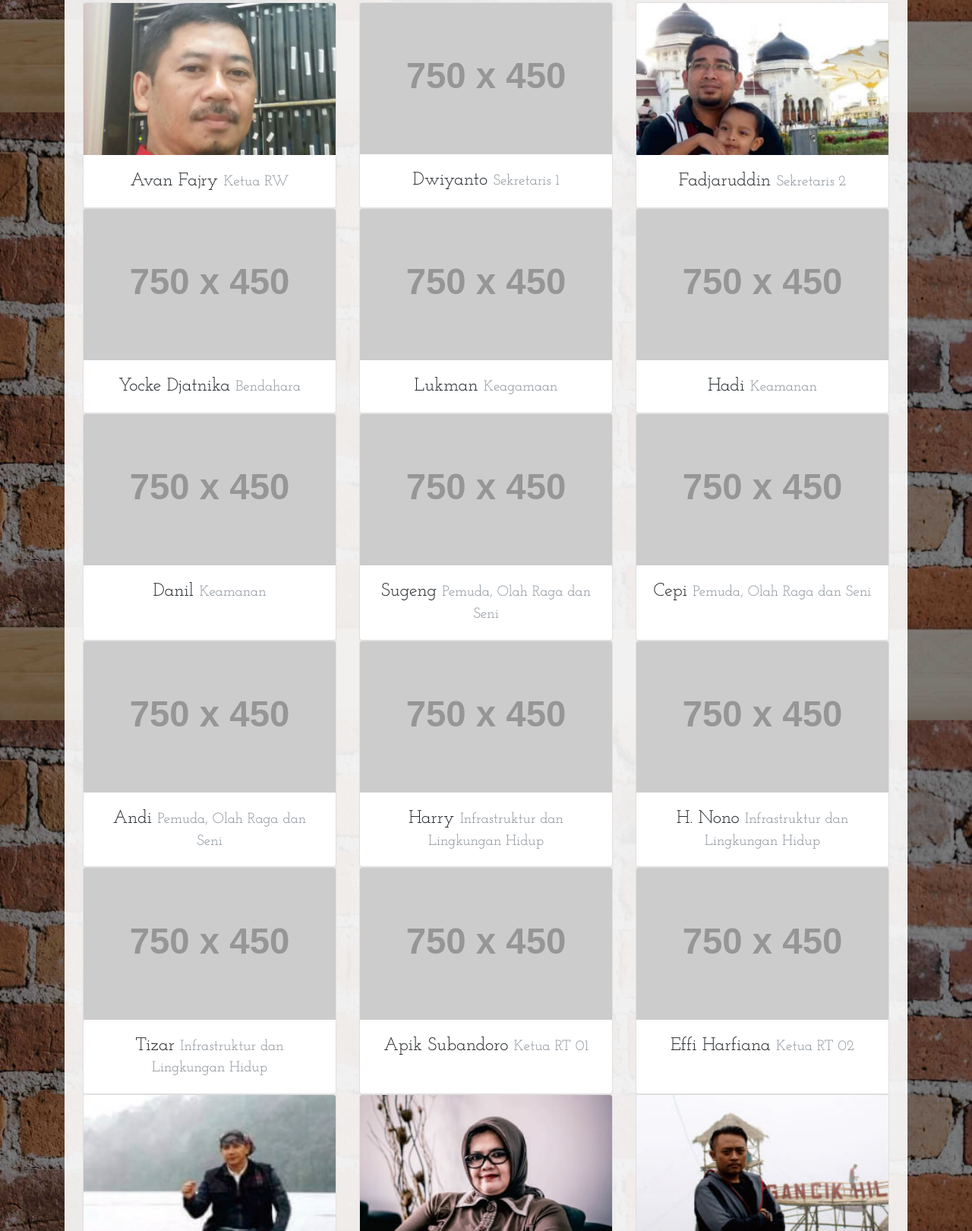
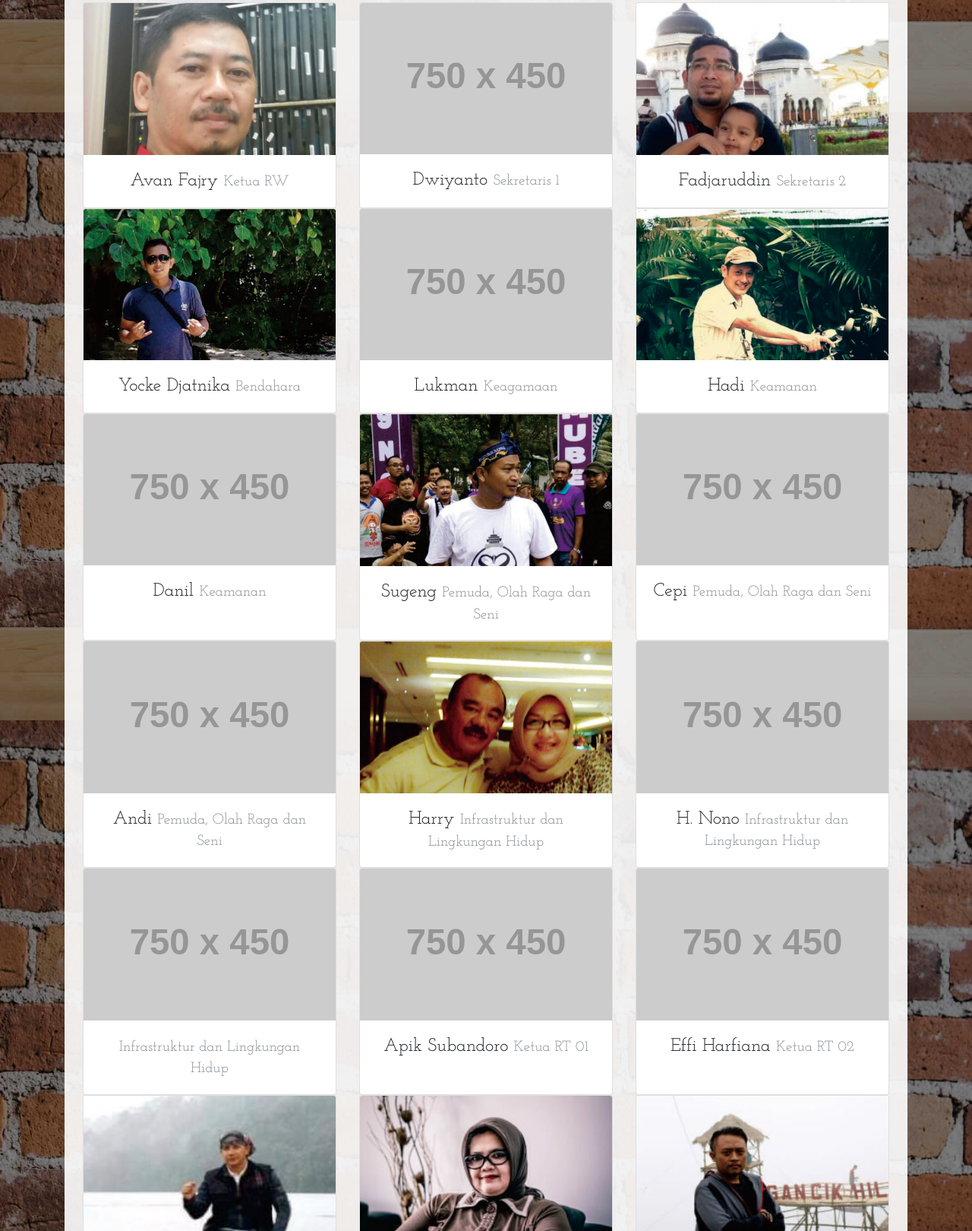
Before and after one commit to kinagararegency/kinagararegency.github.io, a website: page about.html in a window 1280 px wide. Shown: the part 1452-3072 px from the top of the page at 76% size. Drawn offline with nearby package versions, Linux system fonts and the light colour scheme; placeholder pictures from the web are drawn by us.

Commit message:
lima belas

```diff
--- a/about.html
+++ b/about.html
@@ -147,7 +147,7 @@
 		<div class="row">
           <div class="col-md-4 mb-4 mb-md-0">
             <div class="card h-100">
-              <img class="card-img-top" src="http://placehold.it/750x450" alt="">
+              <img class="card-img-top" src="img/Yocke 750x450.jpg" alt="">
               <div class="card-body text-center">
                 <h4 class="card-title m-0">Yocke Djatnika
                   <small class="text-muted">Bendahara</small>
@@ -167,7 +167,7 @@
           </div>
           <div class="col-md-4">
             <div class="card h-100">
-              <img class="card-img-top" src="http://placehold.it/750x450" alt="">
+              <img class="card-img-top" src="img/Hadi 750x450.jpg" alt="">
               <div class="card-body text-center">
                 <h4 class="card-title m-0">Hadi
                   <small class="text-muted">Keamanan</small>
@@ -190,7 +190,7 @@
           </div>
           <div class="col-md-4 mb-4 mb-md-0">
             <div class="card h-100">
-              <img class="card-img-top" src="http://placehold.it/750x450" alt="">
+              <img class="card-img-top" src="img/sugeng 750x450.jpg" alt="">
               <div class="card-body text-center">
                 <h4 class="card-title m-0">Sugeng
                   <small class="text-muted">Pemuda, Olah Raga dan Seni</small>
@@ -223,7 +223,7 @@
           </div>
           <div class="col-md-4 mb-4 mb-md-0">
             <div class="card h-100">
-              <img class="card-img-top" src="http://placehold.it/750x450" alt="">
+              <img class="card-img-top" src="img/Harry 750x450.jpg" alt="">
               <div class="card-body text-center">
                 <h4 class="card-title m-0">Harry
                   <small class="text-muted">Infrastruktur dan Lingkungan Hidup</small>
@@ -248,7 +248,7 @@
             <div class="card h-100">
               <img class="card-img-top" src="http://placehold.it/750x450" alt="">
               <div class="card-body text-center">
-                <h4 class="card-title m-0">Tizar
+                <h4 class="card-title m-0">
                   <small class="text-muted">Infrastruktur dan Lingkungan Hidup</small>
                 </h4>
               </div>
```
Also changed, not shown: img/Bendahara.jpg (added), img/Hadi 750x450.jpg (added), img/Harry 750x450.jpg (added), img/Yocke 750x450.jpg (added), img/sugeng 750x450.jpg (added).
